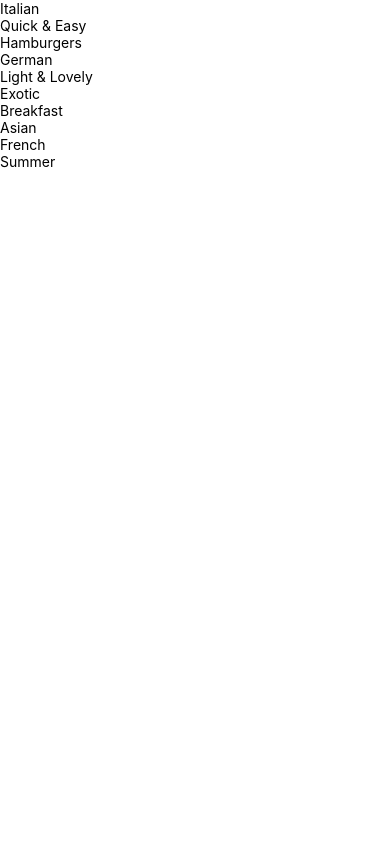
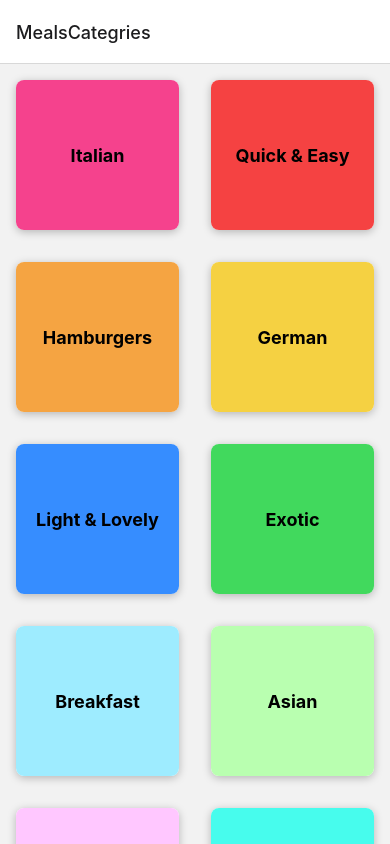
Before and after one commit to KarVarr/RNNavigator, a React Native app: screen /MealsCategries in a window 390 px wide. Built offline with nearby package versions, Linux system fonts and the light colour scheme.

Commit message:
added styles and navigation

```diff
--- a/App.js
+++ b/App.js
@@ -1,9 +1,25 @@
 import { StatusBar } from 'expo-status-bar';
 import { StyleSheet, Text, View } from 'react-native';
+import { NavigationContainer } from '@react-navigation/native';
+import { createNativeStackNavigator } from '@react-navigation/native-stack';
+
 import CategoriesScreens from './screens/CategoriesScreens';
+import MealsOverviewScreen from './screens/MealsOverviewScreen';
+
+const Stack = createNativeStackNavigator();
 
 export default function App() {
-  return <CategoriesScreens />;
+  return (
+    <>
+      <StatusBar style='dark' />
+      <NavigationContainer>
+        <Stack.Navigator>
+          <Stack.Screen name='MealsCategries' component={CategoriesScreens}/>
+          <Stack.Screen name='MealsOverview' component={MealsOverviewScreen}/>
+        </Stack.Navigator>
+      </NavigationContainer>
+    </>
+  );
 }
 
 const styles = StyleSheet.create({
--- a/app.json
+++ b/app.json
@@ -5,6 +5,7 @@
     "version": "1.0.0",
     "orientation": "portrait",
     "icon": "./assets/icon.png",
+    "backgroundColor": "#24180f",
     "userInterfaceStyle": "light",
     "splash": {
       "image": "./assets/splash.png",
@@ -14,9 +15,7 @@
     "updates": {
       "fallbackToCacheTimeout": 0
     },
-    "assetBundlePatterns": [
-      "**/*"
-    ],
+    "assetBundlePatterns": ["**/*"],
     "ios": {
       "supportsTablet": true
     },
--- a/components/CategoryGridTile.jsx
+++ b/components/CategoryGridTile.jsx
@@ -1,14 +1,54 @@
-import { View, Text, Pressable } from 'react-native';
+import { View, Text, Pressable, StyleSheet, Platform } from 'react-native';
 import React from 'react';
 
-export default function CategoryGridTile({title, color}) {
+export default function CategoryGridTile({ title, color, onPress }) {
   return (
-    <View>
-      <Pressable>
-        <View>
-          <Text>{title}</Text>
+    <View style={styles.gridItem}>
+      <Pressable
+        style={({ pressed }) => [
+          styles.button,
+          pressed && styles.buttonPressed,
+        ]}
+        android_ripple={{ color: '#e3e3e3' }}
+        onPress={onPress}
+      >
+        <View style={[styles.inneerContainer, , { backgroundColor: color }]}>
+          <Text style={styles.title}>{title}</Text>
         </View>
       </Pressable>
     </View>
   );
 }
+
+const styles = StyleSheet.create({
+  gridItem: {
+    flex: 1,
+    margin: 16,
+    height: 150,
+    borderRadius: 8,
+    elevation: 4,
+    shadowColor: 'black',
+    shadowOffset: { width: 0, height: 2 },
+    shadowOpacity: 0.25,
+    shadowRadius: 8,
+    backgroundColor: 'white',
+    overflow: Platform.OS === 'android' ? 'hidden' : 'visible',
+  },
+  button: {
+    flex: 1,
+  },
+  buttonPressed: {
+    opacity: 0.5,
+  },
+  inneerContainer: {
+    flex: 1,
+    padding: 16,
+    borderRadius: 8,
+    alignItems: 'center',
+    justifyContent: 'center',
+  },
+  title: {
+    fontWeight: 'bold',
+    fontSize: 18,
+  },
+});
--- a/package.json
+++ b/package.json
@@ -9,10 +9,14 @@
     "web": "expo start --web"
   },
   "dependencies": {
+    "@react-navigation/native": "^6.0.13",
+    "@react-navigation/native-stack": "^6.9.0",
     "expo": "~46.0.13",
     "expo-status-bar": "~1.4.0",
     "react": "18.0.0",
-    "react-native": "0.69.6"
+    "react-native": "0.69.6",
+    "react-native-safe-area-context": "4.3.1",
+    "react-native-screens": "~3.15.0"
   },
   "devDependencies": {
     "@babel/core": "^7.12.9"
--- a/screens/CategoriesScreens.jsx
+++ b/screens/CategoriesScreens.jsx
@@ -1,21 +1,34 @@
-import { FlatList } from 'react-native';
+import { FlatList, StyleSheet  } from 'react-native';
 import React from 'react';
 
 import { CATEGORIES } from '../data/dummy-data';
 import CategoryGridTile from '../components/CategoryGridTile';
 
-function renderCategoryItem(itemData) {
-  return (
-    <CategoryGridTile title={itemData.item.title} color={itemData.item.color} />
-  );
-}
 
-export default function CategoriesScreens() {
+
+
+
+export default function CategoriesScreens({navigation}) {
+
+    function renderCategoryItem(itemData) {
+      function pressHandler() {
+        navigation.navigate('MealsOverview');
+      }
+      return (
+        <CategoryGridTile
+          title={itemData.item.title}
+          color={itemData.item.color}
+          onPress={pressHandler}
+        />
+      );
+    }
+
   return (
     <FlatList
       data={CATEGORIES}
       keyExtractor={item => item.id}
       renderItem={renderCategoryItem}
+      numColumns={2}
     />
   );
 }
--- /dev/null
+++ b/screens/MealsOverviewScreen.jsx
@@ -0,0 +1,18 @@
+import { View, Text, StyleSheet } from 'react-native'
+import React from 'react'
+import { MEALS } from '../data/dummy-data'
+
+export default function MealsOverviewScreen() {
+  return (
+    <View style={styles.container}>
+      <Text>MealsOverviewScreen</Text>
+    </View>
+  )
+}
+
+const styles = StyleSheet.create({
+    container: {
+        flex: 1,
+        padding: 16,
+    }
+})
```
Also changed, not shown: 1 other file (tests, documents, lock files or other folders).
